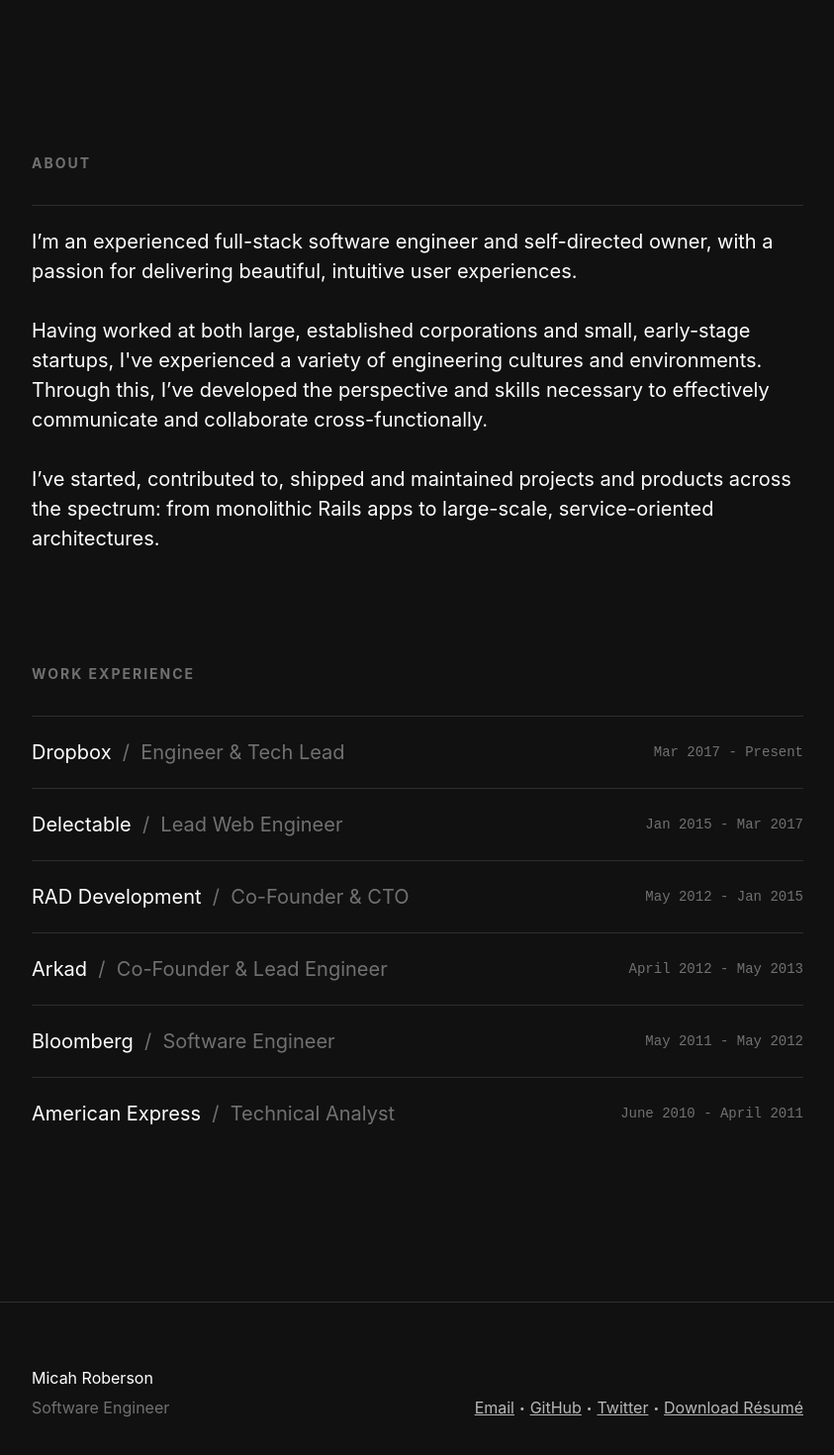
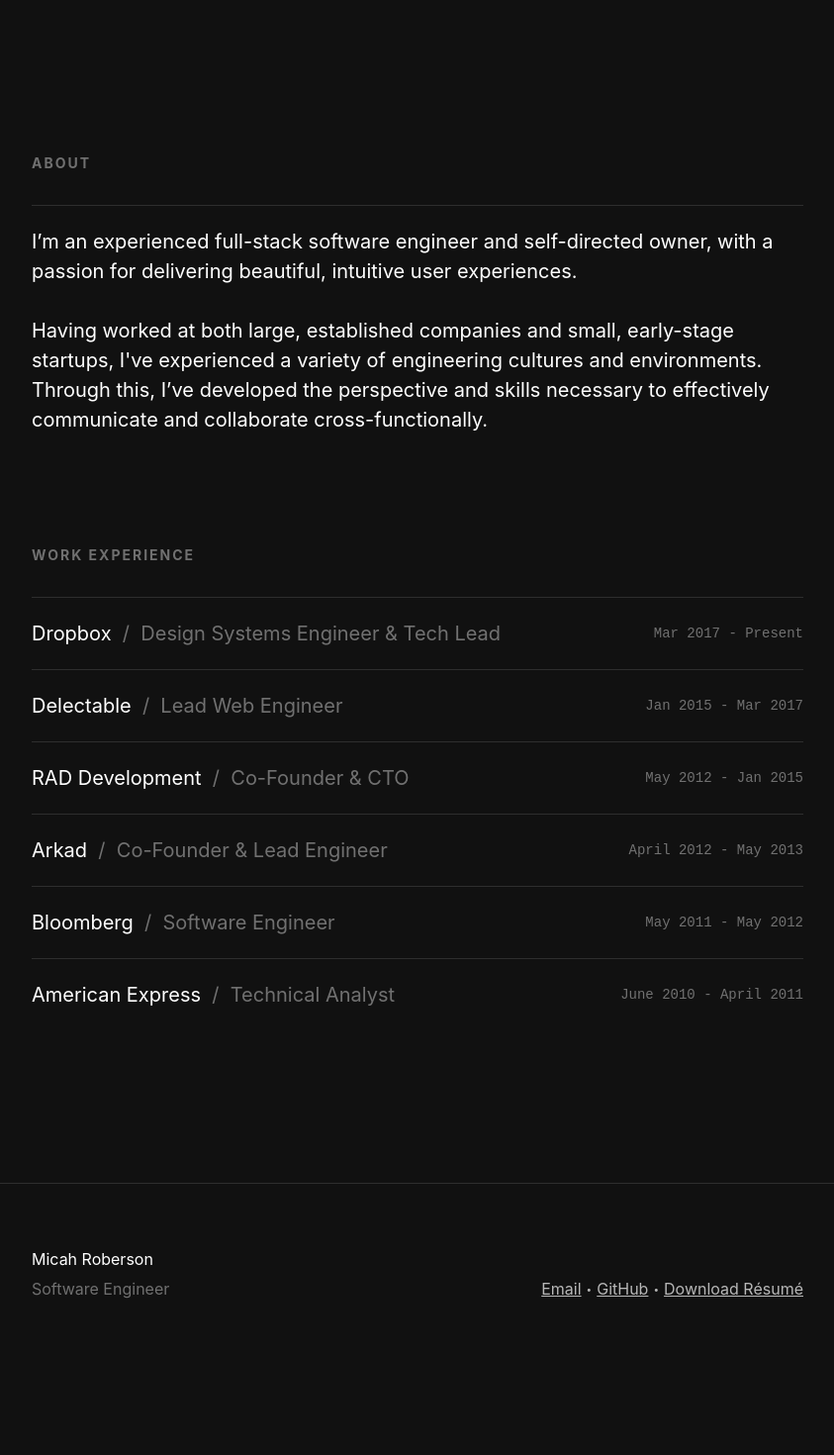
Before and after one commit to micahroberson/micahroberson.com, a Next.js app: page / in a window 1280 px wide. Shown: the part 546-2016 px from the top of the page at 99% size, without its empty margins (218-1061 px from the left). Built offline with nearby package versions, Linux system fonts and the light colour scheme.

Commit message:
Bump deps, modify narrative and rely on NextJS export

```diff
--- a/pages/index.js
+++ b/pages/index.js
@@ -1,45 +1,85 @@
-import Head from 'next/head';
+import Head from "next/head";
 
 export default () => {
   return (
     <div className="container">
       <Head>
         <title>Micah Roberson – Software Engineer</title>
-        <meta property="og:title" content="Micah Roberson – Software Engineer" />
+        <meta
+          property="og:title"
+          content="Micah Roberson – Software Engineer"
+        />
         <meta charSet="utf-8" />
         <link rel="shortcut icon" type="image/png" href="/static/favicon.png" />
-        <meta name="viewport" content="width=device-width,minimum-scale=1,initial-scale=1" />
+        <meta
+          name="viewport"
+          content="width=device-width,minimum-scale=1,initial-scale=1"
+        />
         <meta name="author" content="Micah Roberson" />
-        <meta name="description" content="A software engineer in San Francisco, specializing in rich JavaScript applications." />
-        <meta property="og:description" content="A software engineer in San Francisco, specializing in rich JavaScript applications." />
+        <meta
+          name="description"
+          content="A software engineer in San Francisco, specializing in rich JavaScript applications."
+        />
+        <meta
+          property="og:description"
+          content="A software engineer in San Francisco, specializing in rich JavaScript applications."
+        />
         <link rel="canonical" href="https://micahroberson.com" />
         <meta property="og:url" content="https://micahroberson.com" />
       </Head>
       <section className="section">
         <h1 className="h1">Micah Roberson</h1>
-        <h2 className="h2">A software engineer in San Francisco, specializing in rich JavaScript applications.</h2>
+        <h2 className="h2">
+          A software engineer in San Francisco, specializing in rich JavaScript
+          applications.
+        </h2>
         <ul className="links">
-          <li><a href="mailto:micah.roberson@gmail.com" target="_blank">Email</a></li>
-          <li><span>•</span></li>
-          <li><a href="https://github.com/micahroberson" target="_blank">GitHub</a></li>
-          <li><span>•</span></li>
-          <li><a href="https://twitter.com/micahroberson" target="_blank">Twitter</a></li>
-          <li><span>•</span></li>
-          <li><a href="/static/Micah Roberson Resume.pdf" target="_blank">Download Résumé</a></li>
+          <li>
+            <a href="mailto:micah.roberson@gmail.com" target="_blank">
+              Email
+            </a>
+          </li>
+          <li>
+            <span>•</span>
+          </li>
+          <li>
+            <a href="https://github.com/micahroberson" target="_blank">
+              GitHub
+            </a>
+          </li>
+          <li>
+            <span>•</span>
+          </li>
+          <li>
+            <a href="/static/Micah Roberson Resume.pdf" target="_blank">
+              Download Résumé
+            </a>
+          </li>
         </ul>
       </section>
       <section className="section">
         <h3 className="h3">About</h3>
-        <p>I’m an experienced full-stack software engineer and self-directed owner, with a passion for delivering beautiful, intuitive user experiences.</p>
-        <p>Having worked at both large, established corporations and small, early-stage startups, I've experienced a variety of engineering cultures and environments. Through this, I’ve developed the perspective and skills necessary to effectively communicate and collaborate cross-functionally.</p>
-        <p>I’ve started, contributed to, shipped and maintained projects and products across the spectrum: from monolithic Rails apps to large-scale, service-oriented architectures.</p>
+        <p>
+          I’m an experienced full-stack software engineer and self-directed
+          owner, with a passion for delivering beautiful, intuitive user
+          experiences.
+        </p>
+        <p>
+          Having worked at both large, established companies and small,
+          early-stage startups, I've experienced a variety of engineering
+          cultures and environments. Through this, I’ve developed the
+          perspective and skills necessary to effectively communicate and
+          collaborate cross-functionally.
+        </p>
       </section>
       <section className="section">
         <h3 className="h3">Work Experience</h3>
         <ol className="workList">
           <li className="workListItem">
             <span className="workRowCompanyName">Dropbox&nbsp;&nbsp;</span>
-            <span className="workRowTitle">/&nbsp;&nbsp;Engineer &amp; Tech Lead</span>
+            <span className="workRowTitle">
+              /&nbsp;&nbsp;Design Systems Engineer &amp; Tech Lead
+            </span>
             <span className="workRowDate">Mar 2017 - Present</span>
           </li>
           <li className="workListItem">
@@ -48,13 +88,17 @@
             <span className="workRowDate">Jan 2015 - Mar 2017</span>
           </li>
           <li className="workListItem">
-            <span className="workRowCompanyName">RAD Development&nbsp;&nbsp;</span>
+            <span className="workRowCompanyName">
+              RAD Development&nbsp;&nbsp;
+            </span>
             <span className="workRowTitle">/&nbsp;&nbsp;Co-Founder & CTO</span>
             <span className="workRowDate">May 2012 - Jan 2015</span>
           </li>
           <li className="workListItem">
             <span className="workRowCompanyName">Arkad&nbsp;&nbsp;</span>
-            <span className="workRowTitle">/&nbsp;&nbsp;Co-Founder & Lead Engineer</span>
+            <span className="workRowTitle">
+              /&nbsp;&nbsp;Co-Founder & Lead Engineer
+            </span>
             <span className="workRowDate">April 2012 - May 2013</span>
           </li>
           <li className="workListItem">
@@ -63,7 +107,9 @@
             <span className="workRowDate">May 2011 - May 2012</span>
           </li>
           <li className="workListItem">
-            <span className="workRowCompanyName">American Express&nbsp;&nbsp;</span>
+            <span className="workRowCompanyName">
+              American Express&nbsp;&nbsp;
+            </span>
             <span className="workRowTitle">/&nbsp;&nbsp;Technical Analyst</span>
             <span className="workRowDate">June 2010 - April 2011</span>
           </li>
@@ -76,13 +122,27 @@
             <span className="title">Software Engineer</span>
           </div>
           <ul className="links">
-            <li><a href="mailto:micah.roberson@gmail.com" target="_blank">Email</a></li>
-            <li><span>•</span></li>
-            <li><a href="https://github.com/micahroberson" target="_blank">GitHub</a></li>
-            <li><span>•</span></li>
-            <li><a href="https://twitter.com/micahroberson" target="_blank">Twitter</a></li>
-            <li><span>•</span></li>
-            <li><a href="/static/Micah Roberson Resume.pdf" target="_blank">Download Résumé</a></li>
+            <li>
+              <a href="mailto:micah.roberson@gmail.com" target="_blank">
+                Email
+              </a>
+            </li>
+            <li>
+              <span>•</span>
+            </li>
+            <li>
+              <a href="https://github.com/micahroberson" target="_blank">
+                GitHub
+              </a>
+            </li>
+            <li>
+              <span>•</span>
+            </li>
+            <li>
+              <a href="/static/Micah Roberson Resume.pdf" target="_blank">
+                Download Résumé
+              </a>
+            </li>
           </ul>
         </section>
       </footer>
@@ -90,7 +150,8 @@
         body {
           margin: 0;
           padding: 0;
-          font-family: -apple-system, BlinkMacSystemFont, "Helvetica Neue", Helvetica, Arial, sans-serif;
+          font-family: -apple-system, BlinkMacSystemFont, "Helvetica Neue",
+            Helvetica, Arial, sans-serif;
           background-color: #111111;
           color: #ffffff;
           font-size: 16px;
@@ -111,7 +172,8 @@
           margin: 0 auto;
           padding: 274px 0 185px;
         }
-        .container > section:nth-child(1), .container > section:nth-child(3) {
+        .container > section:nth-child(1),
+        .container > section:nth-child(3) {
           margin-bottom: 154px;
         }
         .container > section:nth-child(2) {
@@ -246,7 +308,8 @@
             padding: 100px 0 100px;
           }
 
-          .container > section:nth-child(1), .container > section:nth-child(3) {
+          .container > section:nth-child(1),
+          .container > section:nth-child(3) {
             margin-bottom: 100px;
           }
 
@@ -283,7 +346,7 @@
           }
 
           .links > li > a:hover {
-            color: rgba(255, 255, 255, 1.0);
+            color: rgba(255, 255, 255, 1);
           }
 
           .workListItem {
@@ -296,5 +359,5 @@
         }
       `}</style>
     </div>
-  )
+  );
 };
```
Also changed, not shown: package.json (+4 -3 lines), 2 other files (tests, documents, lock files or other folders).
